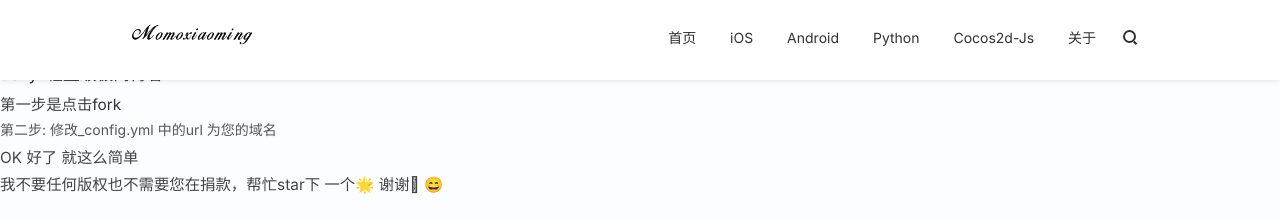
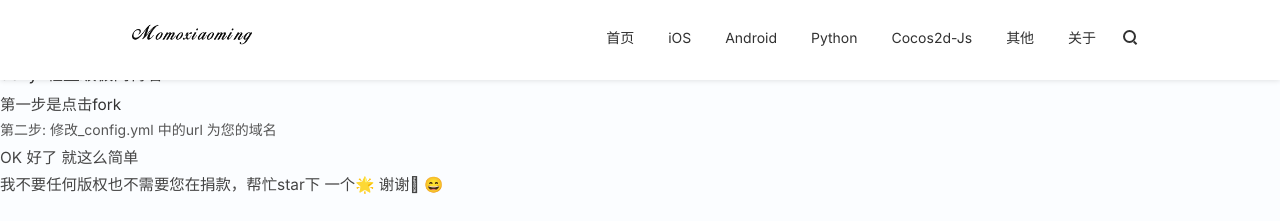
Before and after one commit to momoxiaoming/momoxiaoming.github.io, a Jekyll site: the page built from ChinaREADME.md, in a window 1280 px wide. Shown: the top 221 px of the page. Built offline with Jekyll 4.4.1, drawn with Linux system fonts in a browser that asks for light colours; nearby versions of some CDN libraries; our own code applies the rules of GitHub Pages for plain Markdown files; comment, search, counter and statistics services are not loaded.

Commit message:
Update _config.yml

```diff
--- a/_config.yml
+++ b/_config.yml
@@ -26,6 +26,9 @@ links:
   - name:         Cocos2d-Js
     url:          /tags
     external:     false
+  - name:         其他
+    url:          /tags
+    external:     false
   - name:         关于
     url:          /about
     external:     false
```
